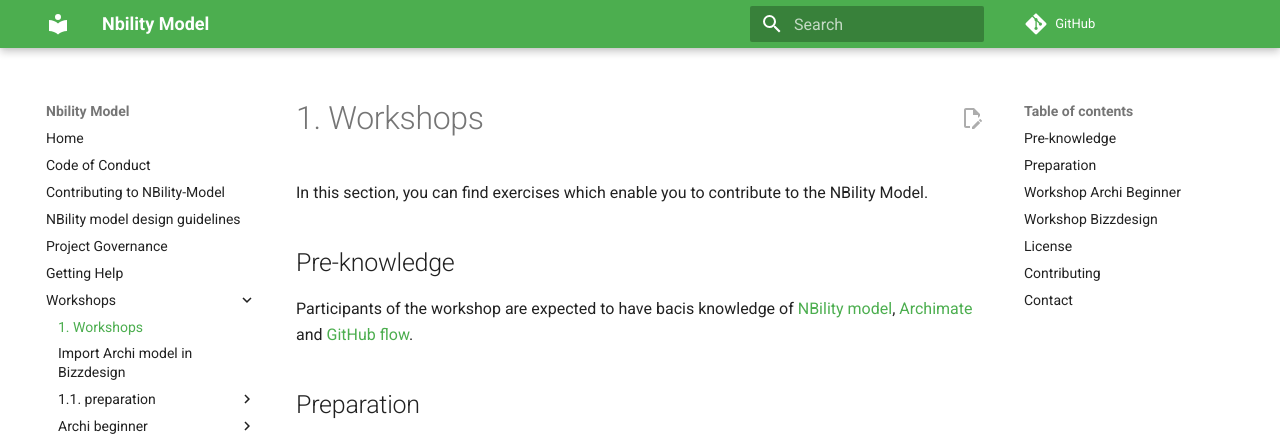
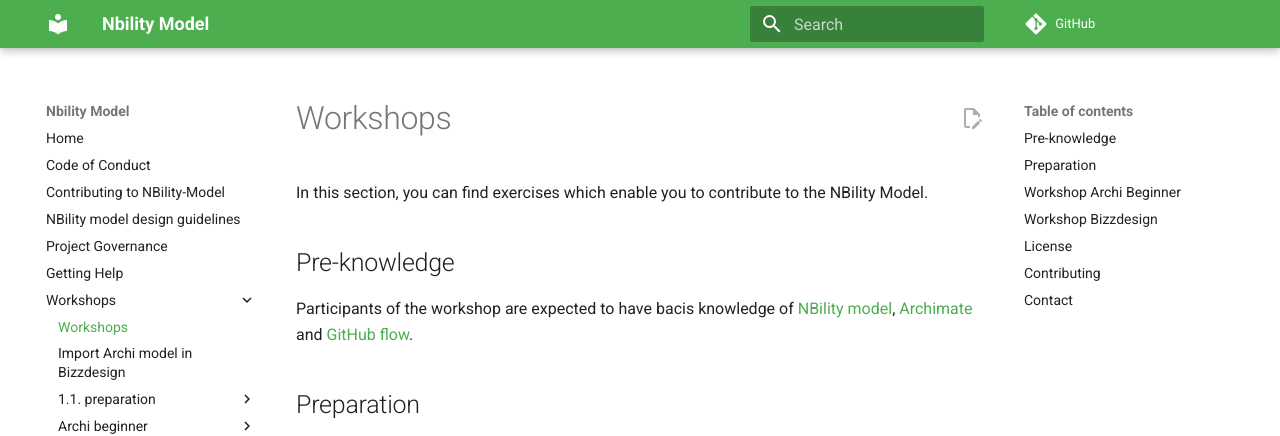
Before and after one commit to NBility-Model/nbility-model.github.io, an MkDocs documentation site: the page built from docs/workshops/index.md, in a window 1280 px wide and 900 px high. Shown: the top 436 px of the window. Built offline with MkDocs 1.6.1 and Material for MkDocs 9.7.7, drawn with Linux system fonts in a browser that asks for light colours; comment, search, counter and statistics services are not loaded.

Commit message:
Update index.md

```diff
--- a/docs/workshops/index.md
+++ b/docs/workshops/index.md
@@ -1,4 +1,4 @@
-# 1. Workshops
+# Workshops
 
 In this section, you can find exercises which enable you to contribute to the NBility Model.
 
```
